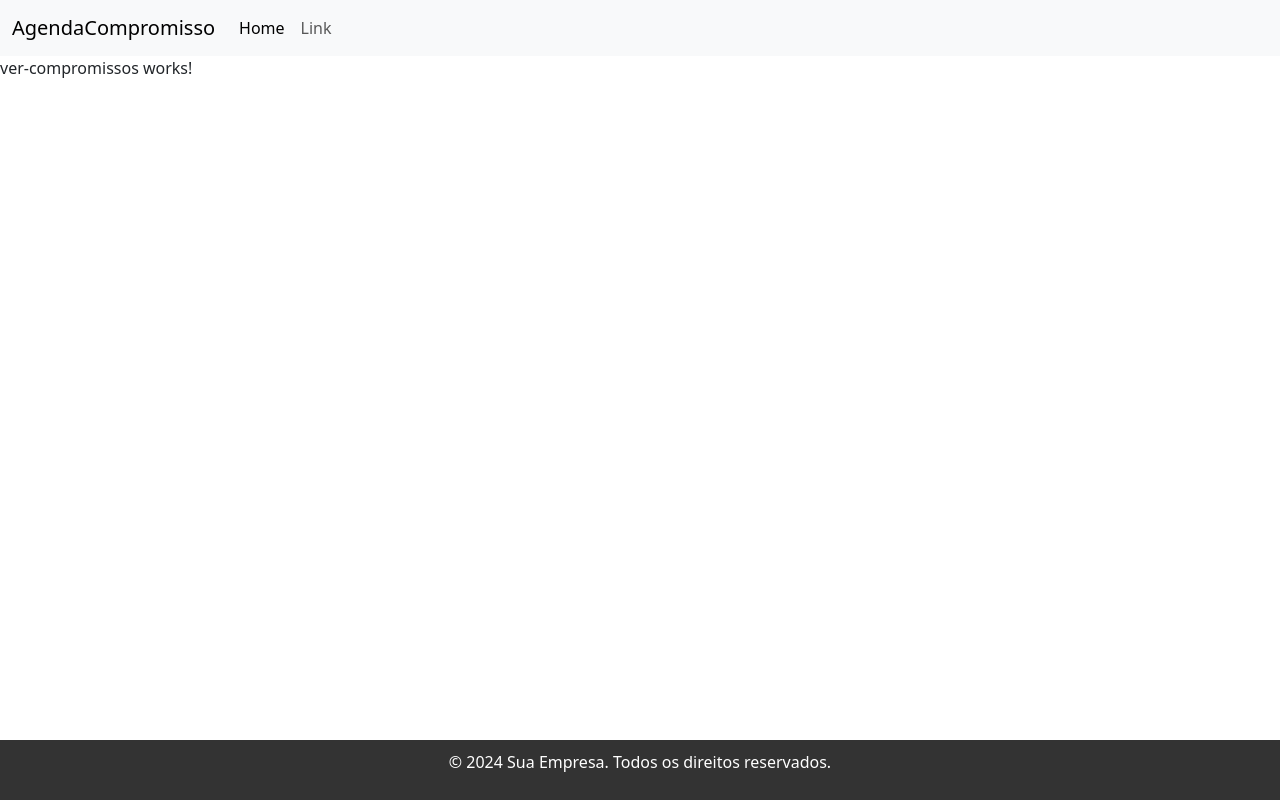
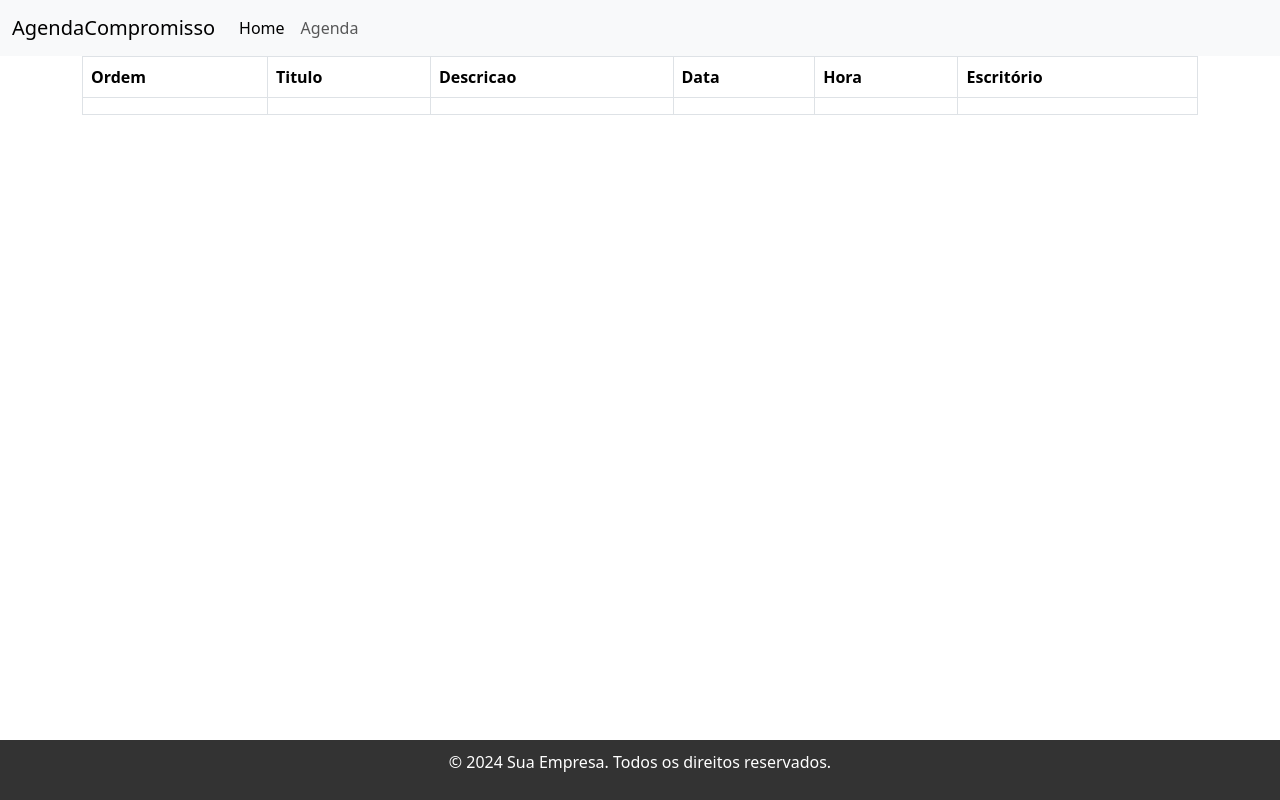
Before and after one commit to ivoosa7/ProjectFinalAngularFrontEnd, an Angular app: page /compromissos in a window 1280 px wide. Built offline with nearby package versions, Linux system fonts and the light colour scheme.

Commit message:
Conteúdo HTML ver compromissos

```diff
--- a/src/app/nav-bar/nav-bar.component.html
+++ b/src/app/nav-bar/nav-bar.component.html
@@ -7,10 +7,10 @@
       <div class="collapse navbar-collapse" id="navbarSupportedContent">
         <ul class="navbar-nav me-auto mb-2 mb-lg-0">
           <li class="nav-item">
-            <a class="nav-link active" aria-current="page" href="#">Home</a>
+            <a class="nav-link active" aria-current="page" [routerLink]="['Home']">Home</a>
           </li>
           <li class="nav-item">
-            <a class="nav-link" href="#">Link</a>
+            <a class="nav-link" [routerLink]="['compromissos']">Agenda</a>
           </li>
         </ul>
        </div>
--- a/src/app/ver-compromissos/ver-compromissos.component.html
+++ b/src/app/ver-compromissos/ver-compromissos.component.html
@@ -1 +1,24 @@
-<p>ver-compromissos works!</p>
+<div class="container">
+    <table class="table table-bordered">
+        <thead>
+          <tr>
+            <th scope="col">Ordem</th>
+            <th scope="col">Titulo</th>
+            <th scope="col">Descricao</th>
+            <th scope="col">Data</th>
+            <th scope="col">Hora</th>
+            <th scope="col">Escritório</th>
+          </tr>
+        </thead>
+        <tbody>
+          <tr>
+            <th scope="row"></th>
+            <th scope="row"></th>
+            <th scope="row"></th>
+            <th scope="row"></th>
+            <th scope="row"></th>
+            <th scope="row"></th>
+          </tr>
+        </tbody>
+      </table>
+</div>
```
